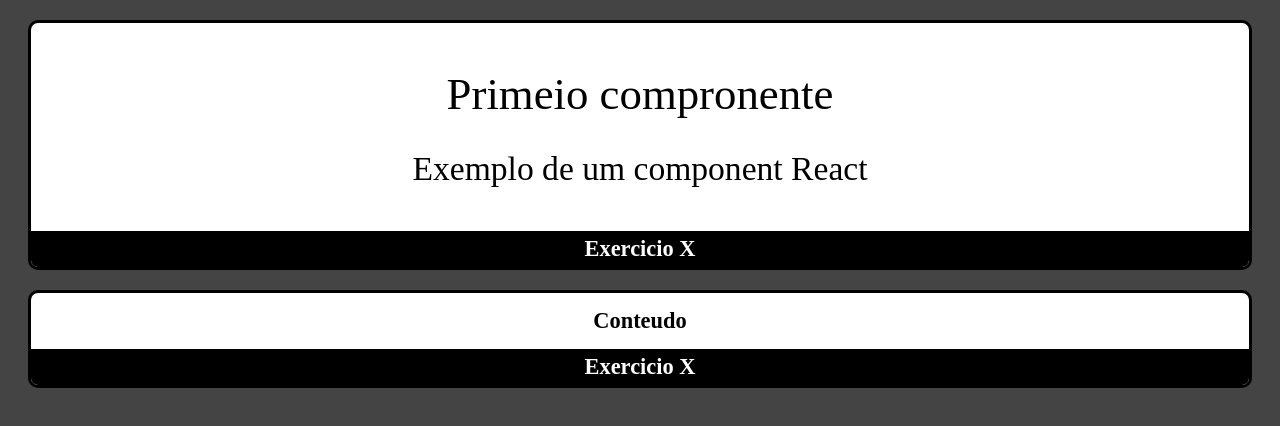
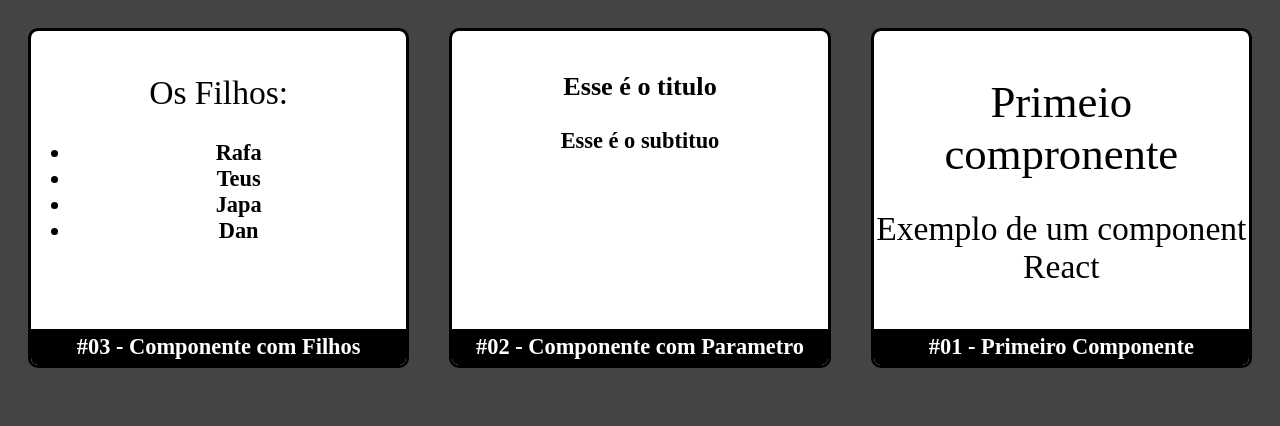
Before and after one commit to Raafa1993/Curso-Fundamentos-React, a React (Create React App) app: page / in a window 1280 px wide. Shown: the top 426 px of the page. Built offline with nearby package versions, Linux system fonts and the light colour scheme.

Commit message:
create App.jsx

```diff
--- /dev/null
+++ b/src/App.css
@@ -0,0 +1,4 @@
+.App {
+  display: flex;
+  flex-wrap: wrap;
+}
--- /dev/null
+++ b/src/App.jsx
@@ -0,0 +1,30 @@
+import React from 'react';
+
+import './App.css';
+
+import Primeiro from './components/layout/Primeiro'
+import ComParametro from './components/layout/ComParametro'
+import ComFilhos from './components/layout/ComFilhos'
+import Cards from './components/layout/Cards'
+
+export default (props) => (
+  <div className="App">
+    <Cards titulo="#03 - Componente com Filhos">
+      <ComFilhos>
+        <ul>
+          <li>Rafa</li>
+          <li>Teus</li>
+          <li>Japa</li>
+          <li>Dan</li>
+        </ul>
+      </ComFilhos>
+    </Cards>
+    <Cards titulo="#02 - Componente com Parametro">
+      <ComParametro titulo="Esse é o titulo"
+        subtitulo="Esse é o subtituo" />
+    </Cards>
+    <Cards titulo="#01 - Primeiro Componente">
+      <Primeiro />
+    </Cards>
+  </div>
+)
--- a/src/components/layout/Cards.css
+++ b/src/components/layout/Cards.css
@@ -1,12 +1,18 @@
 .Cards {
+    flex: 1;
     margin: 20px;
     border: 3px solid #000;
     border-radius: 10px;
     overflow: hidden;
     background-color: #fff;
+
+    display: flex;
+    flex-direction: column;
+    min-width: 300px;
 }
 
 .Cards .Conteudo {
+    flex: 1;
     padding: 15px 0;
     color: #000;
 }
--- a/src/index.js
+++ b/src/index.js
@@ -2,30 +2,9 @@ import './index.css';
 import React from 'react'
 import ReactDom from 'react-dom'
 
-import Primeiro from './components/Primeiro'
-//import ComParametro from './components/ComParametro'
-//import ComFilhos from './components/ComFilhos'
-import Cards from './components/layout/Cards'
+import App from './App'
 
 ReactDom.render(
-    <div>
-        <Cards titulo="Exercicio X">
-            <Primeiro />
-        </Cards>
-        <Cards titulo="Exercicio X">
-            Conteudo
-        </Cards>
-        {/* <ComFilhos>
-            <ul>
-                <li>Rafa</li>
-                <li>Teus</li>
-                <li>Japa</li>
-                <li>Dan</li>
-            </ul>
-        </ComFilhos> */}
-        {/* <Primeiro />
-        <ComParametro titulo="Esse é o titulo"
-            subtitulo="Esse é o subtituo" /> */}
-    </div>,
+    <App></App>,
     document.getElementById('root')
 )
```
Also changed, not shown: src/components/layout/ComFilhos.jsx (renamed from src/components/ComFilhos.jsx), src/components/layout/ComParametro.jsx (renamed from src/components/ComParametro.jsx), src/components/layout/Primeiro.jsx (renamed from src/components/Primeiro.jsx).
